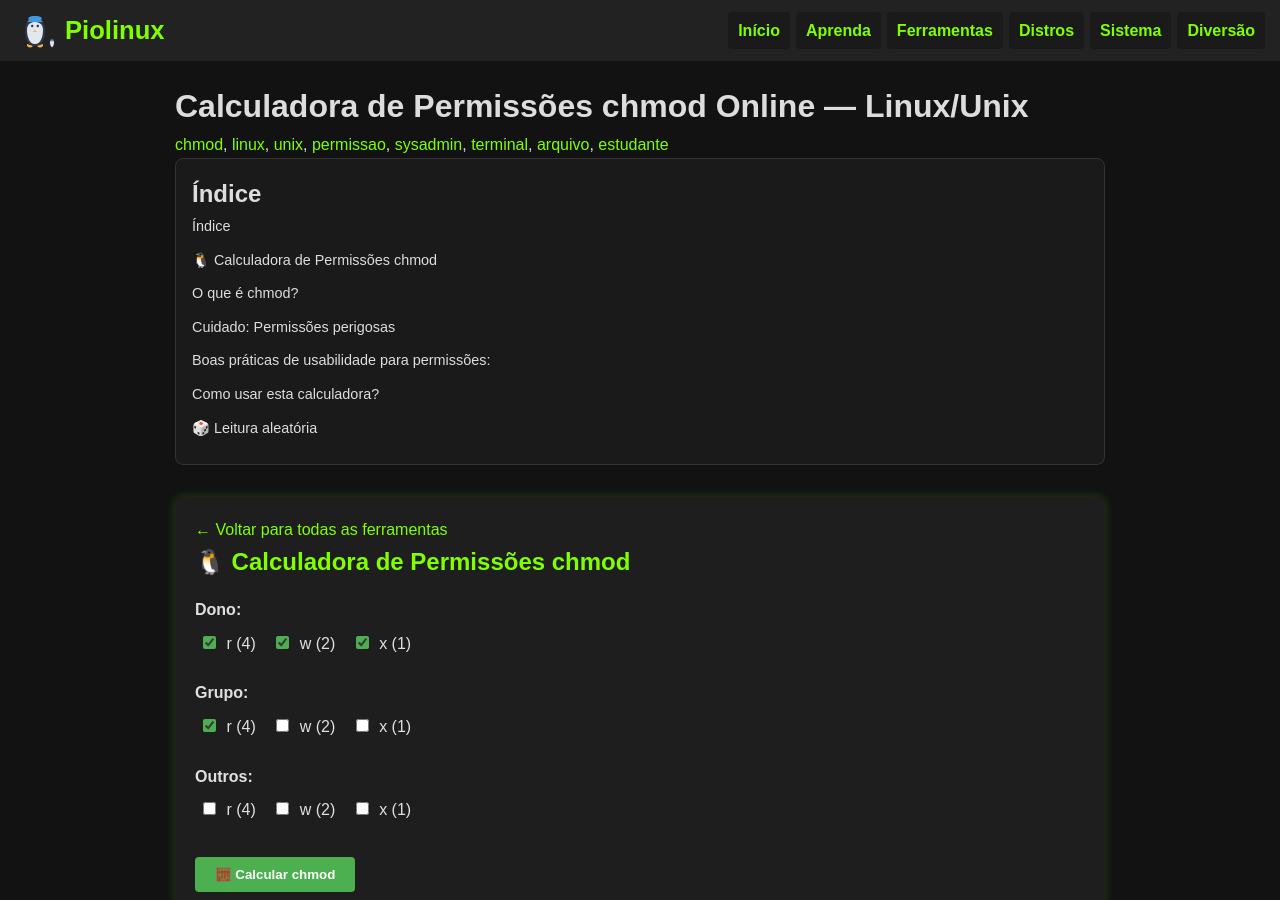
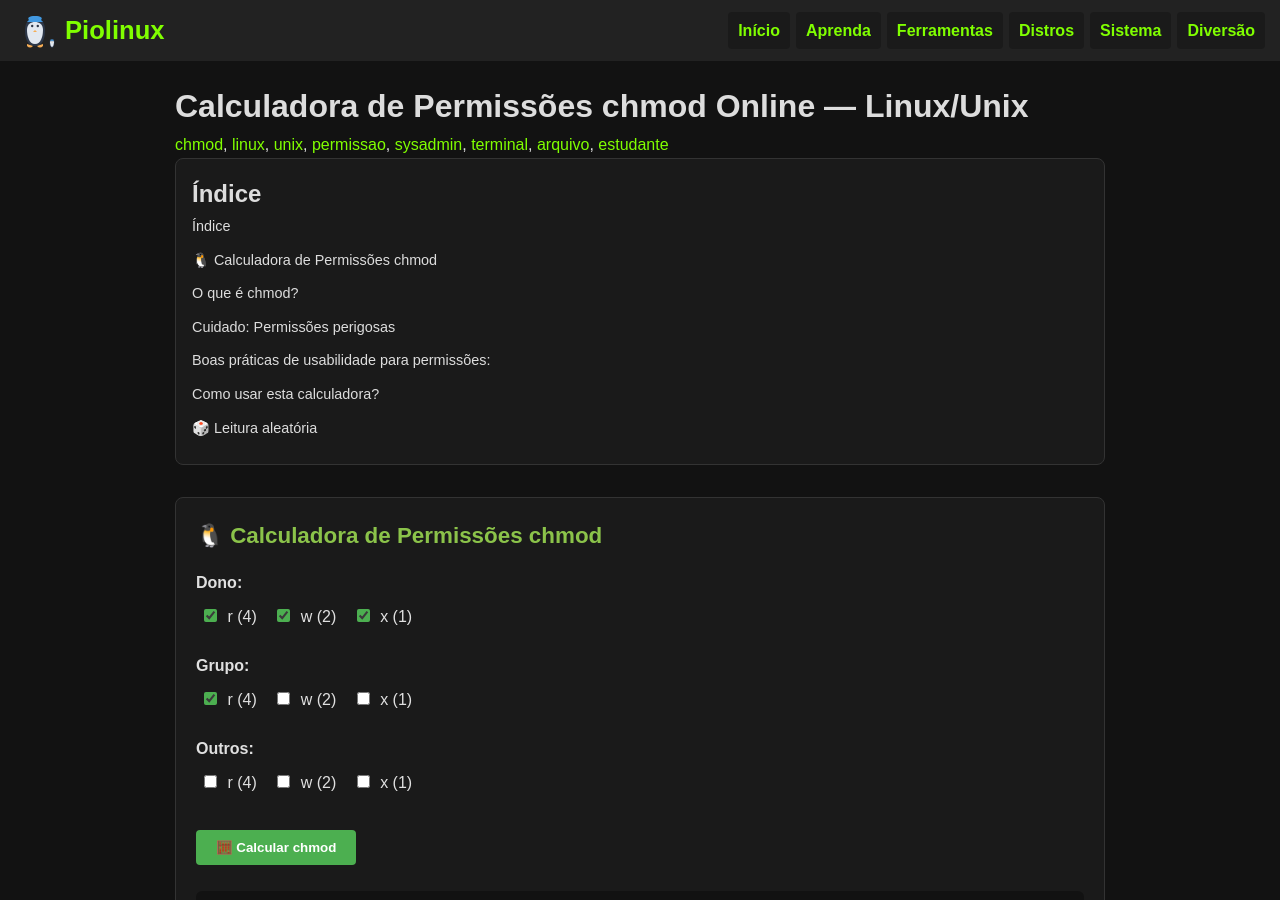
Before and after one commit to Piolinux/piolinux-site, a Jekyll site: the page built from _pages/tools/calculadora-de-permissoes-chmod-online.html, in a window 1280 px wide and 900 px high. Built offline with Jekyll 4.4.1, drawn with Linux system fonts in a browser that asks for light colours.

Commit message:
Update calculadora-de-permissoes-chmod-online.html

```diff
--- a/_pages/tools/calculadora-de-permissoes-chmod-online.html
+++ b/_pages/tools/calculadora-de-permissoes-chmod-online.html
@@ -15,14 +15,9 @@ tags: [chmod, linux, unix, permissao, sysadmin, terminal, arquivo, estudante]
 {% include toc.html %}
 
 
-<section class="tool-single-page">
-  <a href="/ferramentas/" class="back-link">← Voltar para todas as ferramentas</a>
-
-  {% include tool-templates/chmod-calculator.html %}
-
 <!-- ============= 🔢 CALCULADORA DE PERMISSÕES CHMOD ============= -->
-
-  <h2>🐧 Calculadora de Permissões chmod</h2>
+<div class="tool-container" id="chmod-calculator" style="background: #1a1a1a; padding: 20px; border-radius: 8px; border: 1px solid #333; margin: 20px 0;">
+  <h2 class="tool-title" style="color: #8bc34a; margin-top: 0; font-size: 1.4em;">🐧 Calculadora de Permissões chmod</h2>
 
   <div style="margin: 16px 0;">
     <div style="margin-bottom: 16px;">
@@ -156,6 +151,7 @@ tags: [chmod, linux, unix, permissao, sysadmin, terminal, arquivo, estudante]
 
 </section>
 
+
 <script type="application/ld+json">
 {
   "@context": "https://schema.org",
```
